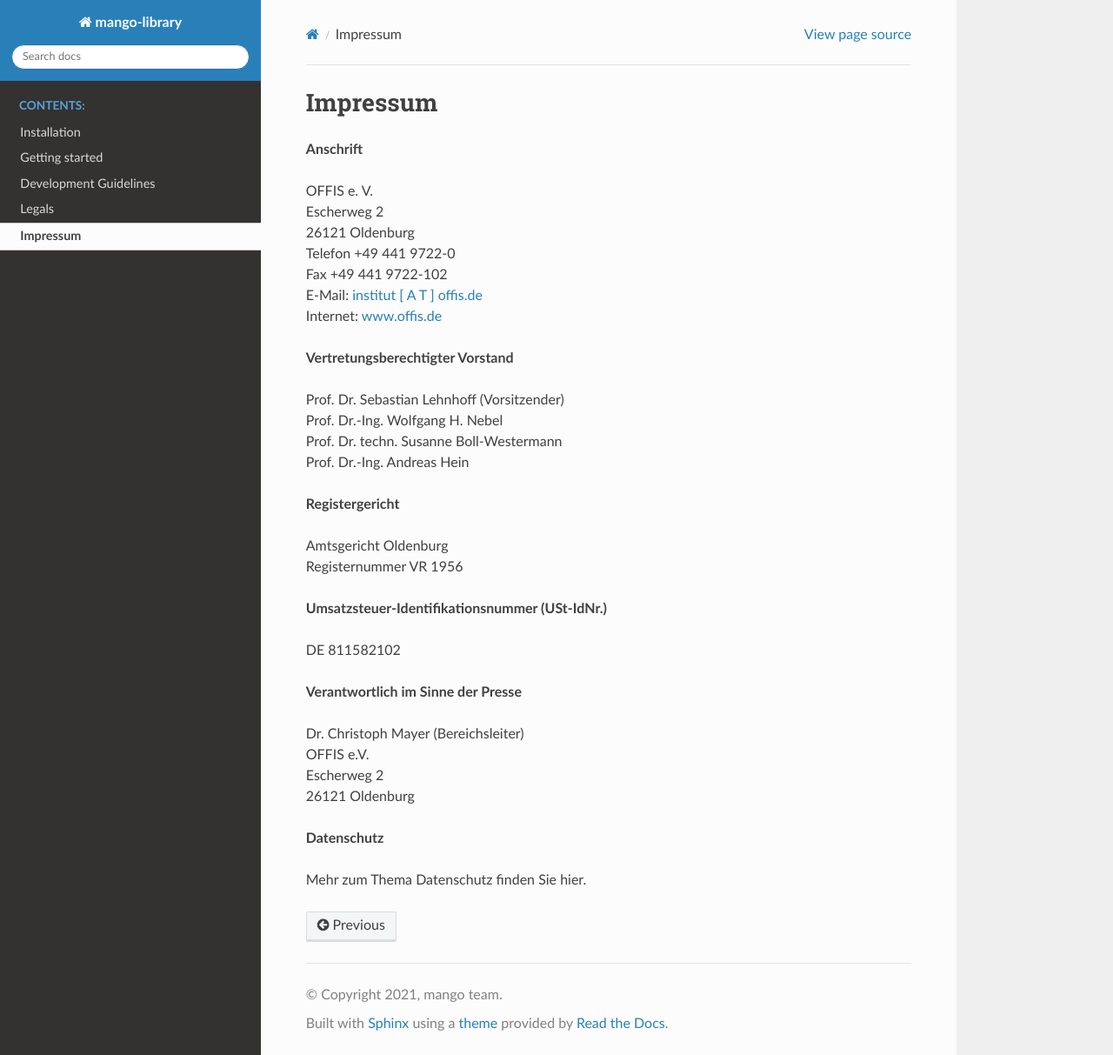
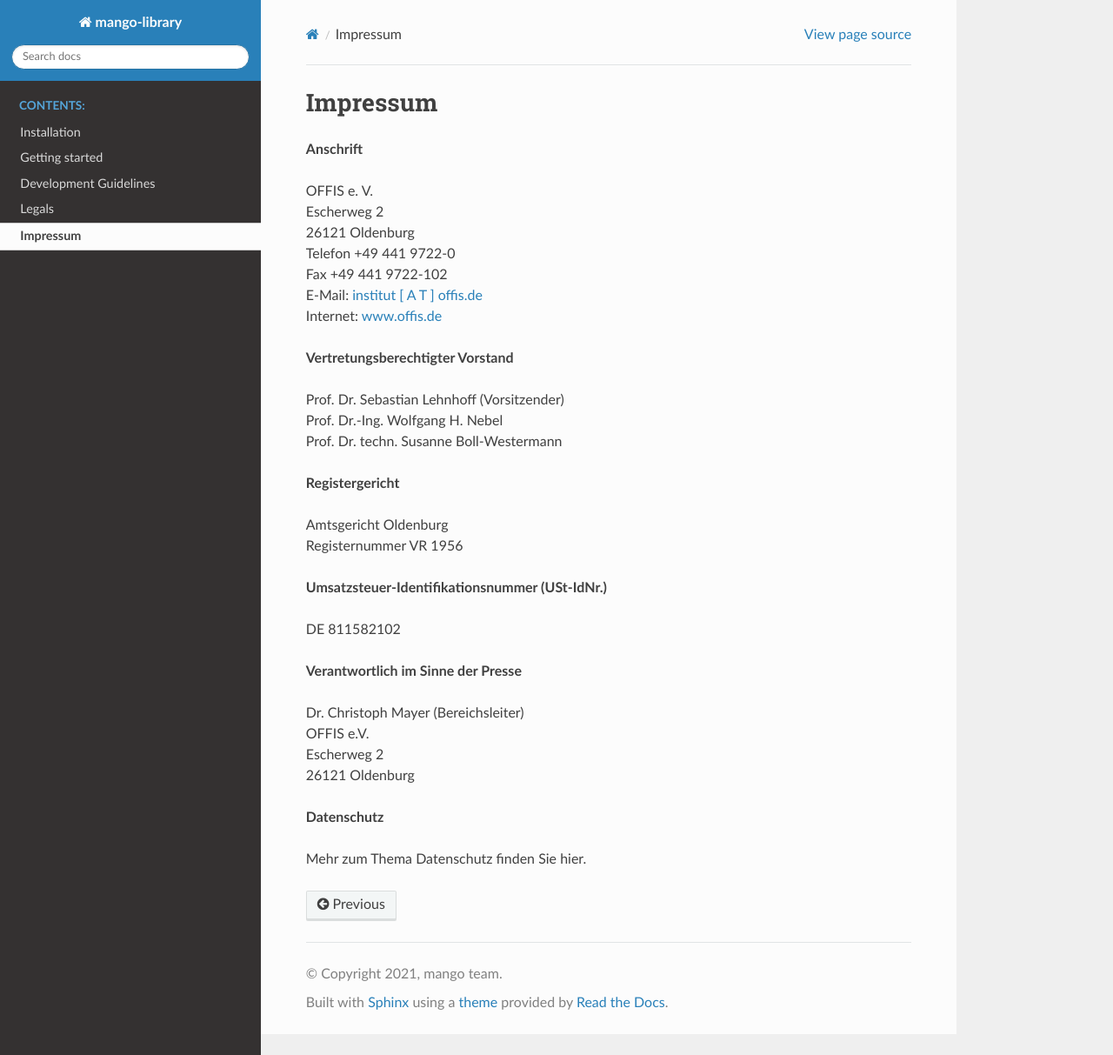
Before and after one commit to OFFIS-DAI/mango-library, a Sphinx documentation site: the page built from docs/source/impressum.rst, in a window 1280 px wide and 1213 px high. Shown: the whole window at 87% size. Built offline with Sphinx 7.4.7 and the Read the Docs theme 2.0.0, drawn with Linux system fonts in a browser that asks for light colours; formulas are drawn with MathJax 3; pages that are not in the unit, such as notebooks, are missing from menus.

Commit message:
Update management board of OFFIS

```diff
--- a/docs/source/impressum.rst
+++ b/docs/source/impressum.rst
@@ -19,7 +19,6 @@ Impressum
 | Prof. Dr. Sebastian Lehnhoff (Vorsitzender)
 | Prof. Dr.-Ing. Wolfgang H. Nebel
 | Prof. Dr. techn. Susanne Boll-Westermann
-| Prof. Dr.-Ing. Andreas Hein
 
 
 **Registergericht**
--- a/docs/source/legals.rst
+++ b/docs/source/legals.rst
@@ -20,7 +20,6 @@ Legals
 | Prof. Dr. Sebastian Lehnhoff (Chairman)
 | Prof. Dr. techn. Susanne Boll-Westermann
 | Prof. Dr.-Ing. Andreas Hein
-| Prof. Dr.-Ing. Wolfgang H. Nebel
 
 
 **Register Court**
```
